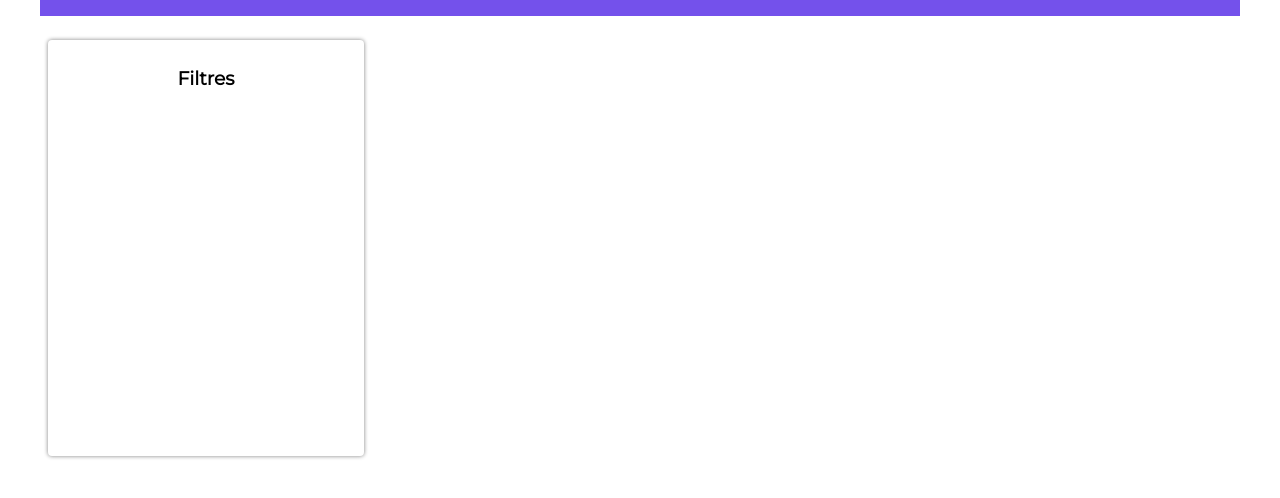
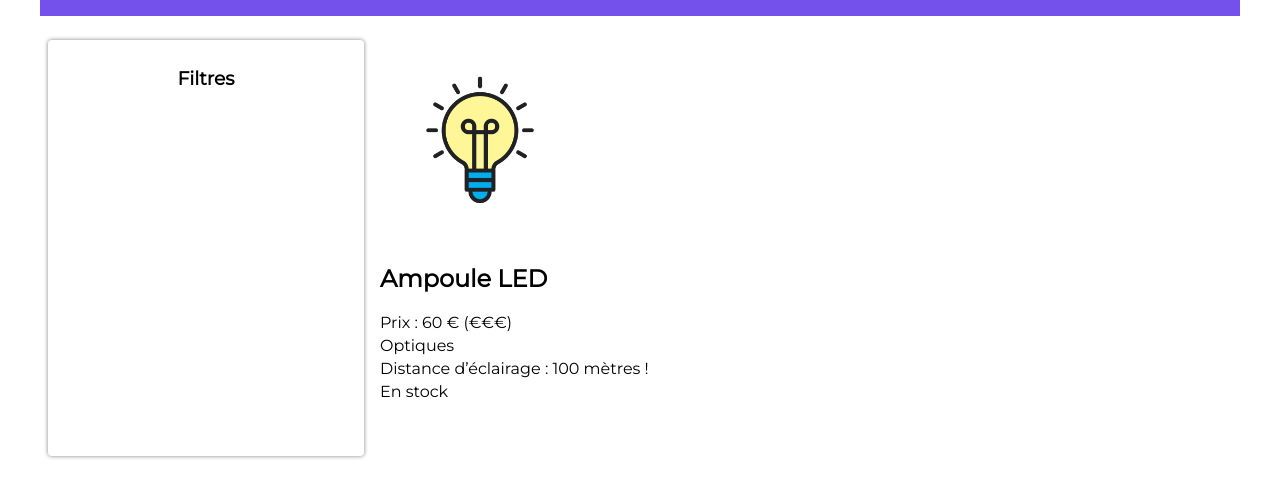
Before and after one commit to OpenClassrooms-Student-Center/7697016-Front-End.1, a website: page index.html in a window 1280 px wide. Shown: the part 98-596 px from the top of the page. Drawn offline with Linux system fonts and the light colour scheme.

Commit message:
premier chapitre
ajout de données au fichier JSON
Récupération des données par le JS
Création et insertion des éléments HTML par JS

```diff
--- a/index.html
+++ b/index.html
@@ -1,11 +1,13 @@
 <!DOCTYPE html>
 <html lang="fr">
+
 <head>
 	<meta charset="utf-8">
 	<title>Les Bonnes Pièces</title>
 	<link rel="stylesheet" href="styles.css">
-		<script type="module" src="pieces.js"></script>
+	<script type="module" src="pieces.js" defer></script>
 </head>
+
 <body>
 	<header>
 		<img src="images/logo-les-bonnes-pieces.png" alt="LOGO">
@@ -22,4 +24,5 @@
 		</section>
 	</main>
 </body>
+
 </html>
--- a/pieces-autos.json
+++ b/pieces-autos.json
@@ -3,29 +3,43 @@
         "id": 1,
         "nom": "Ampoule LED",
         "prix": 60,
-        "categorie": "Optiques"
+        "categorie": "Optiques",
+        "image": "images/ampoule-led.png",
+        "description" : "Distance d’éclairage : 100 mètres !",
+        "disponibilite" : true
     },
     {
         "id": 2,
         "nom": "Plaquettes de frein (x4)",
         "prix": 40,
-        "categorie": "Freinage"
+        "categorie": "Freinage",
+        "image": "images/plaquettes-frein.png",
+        "description" : "Une qualité de freinage optimale, par tous les temps.",
+        "disponibilite" : true
     },
     {
         "id": 3,
         "nom": "Ampoule boîte à gants",
         "prix": 5.49,
-        "categorie": "Optiques"
+        "categorie": "Optiques",
+        "image": "images/ampoule-boite-a-gants.png",
+        "description" : "Pour y voir clair dans l’habitacle.",
+        "disponibilite" : false
     },
     {
         "id": 4,
         "nom": "Liquide de frein",
         "prix": 9.60,
-        "categorie": "Freinage"
+        "categorie": "Freinage",
+        "image": "images/liquide-frein.png",
+        "disponibilite" : true
     },
     {
         "id": 5,
         "nom": "Balai d'essuie-glace",
-        "prix": 29.10
+        "prix": 29.10,
+        "image": "images/balai-essuie-glace.png",
+        "description" : "Performances d’essuyage au top ! Longueur : 550 mm.",
+        "disponibilite" : true
     }
 ]
--- a/pieces.js
+++ b/pieces.js
@@ -0,0 +1,25 @@
+//recuperation des pieces depuis le fichier JSON
+const reponse = await fetch("pieces-autos.json");
+const pieces = await reponse.json();
+
+const article = pieces[0];
+const imgElement = document.createElement("img");
+imgElement.src = article.image;
+const nomElement = document.createElement("h2");
+nomElement.innerText = article.nom;
+const prixElement = document.createElement("p");
+prixElement.innerText =`Prix : ${article.prix} € (${article.prix < 35 ? "€" : "€€€"})`;
+const catElement = document.createElement("p");
+catElement.innerText = article.categorie ?? "(aucune categorie)";
+const descriptionElement = document.createElement("p");
+descriptionElement.innerText = article.description ?? "Pas de description pour le moment.";
+const disponibiliteElement = document.createElement("p");
+disponibiliteElement.innerText = article.disponibilite ? "En stock" : "Rupture de stock";
+
+const sectionFiches = document.querySelector(".fiches");
+sectionFiches.appendChild(imgElement);
+sectionFiches.appendChild(nomElement);
+sectionFiches.appendChild(prixElement);
+sectionFiches.appendChild(catElement);
+sectionFiches.appendChild(descriptionElement);
+sectionFiches.appendChild(disponibiliteElement);
```
Lines whose indentation alone changed are shown as unchanged.
